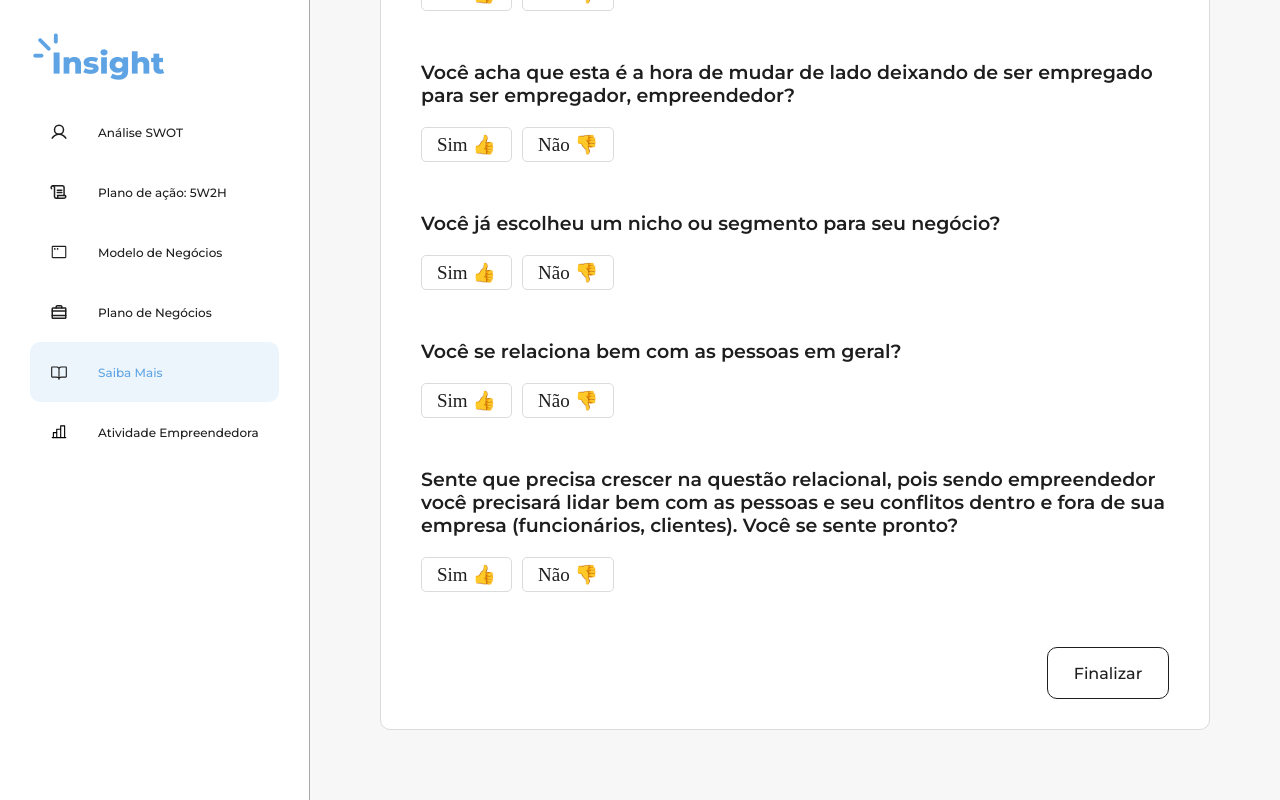
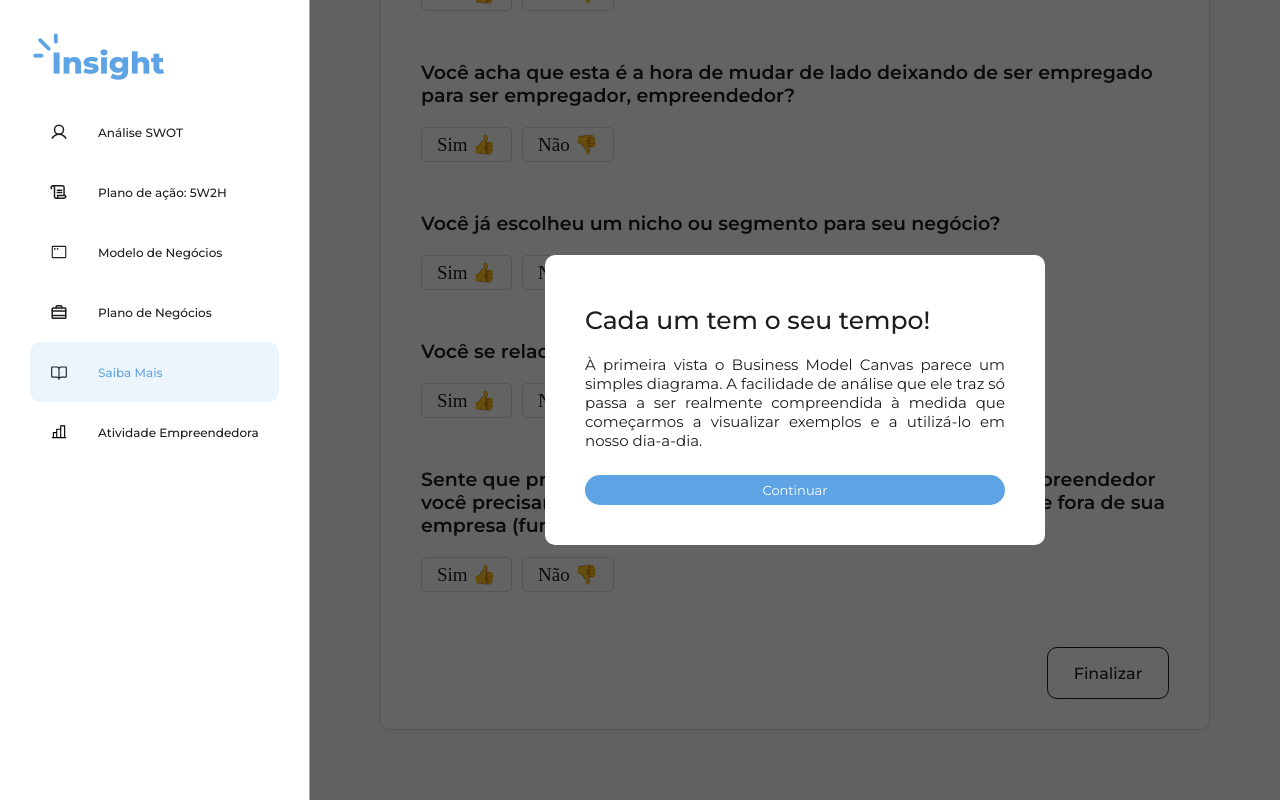
Before and after one commit to limarich/empreendify, a React (Vite) app: page /entrepreneurial-profile in a window 1280 px wide. Both pictures are taken after a click on the button "Finalizar". Shown: the part 404-1204 px from the top of the page. Built offline with nearby package versions, Linux system fonts and the light colour scheme.

Commit message:
Perfil empreendedor

```diff
--- a/src/pages/EntrepreneurialProfile/index.jsx
+++ b/src/pages/EntrepreneurialProfile/index.jsx
@@ -1,3 +1,4 @@
+import { useState } from "react";
 import { Container } from "../../components/Container";
 import { SectionHeader } from '../../components/SectionHeader';
 
@@ -6,6 +7,10 @@ import { ObjectiveQuestion } from './ObjectiveQuestion';
 import styles from "./styles.module.css";
 
 export const EntrepreneurialProfile = () => {
+
+  const [showPopup, setShowPopup] = useState(false);
+  const widthOfPopup = 500;
+
   return (
     <Container>
       <div className={styles.contentContainer}>
@@ -36,13 +41,53 @@ export const EntrepreneurialProfile = () => {
           <div style={{ display: 'flex', justifyContent: 'flex-end' }}>
             <button
               className={styles.submitButton}
-              onClick={() => {}}
+              onClick={() => {
+                setShowPopup(true)
+              }}
             >
               Finalizar
             </button>
           </div>
         </div>
       </div>
+
+      {
+        showPopup &&
+        <>
+          <div className={styles.fade}
+            style={showPopup && {
+              display: 'flex',
+              border: '0px solid blue'
+            }}
+          >
+            <div className={styles.popup}
+              style={{
+                width: widthOfPopup,
+                left: `calc(50% - ${widthOfPopup / 2}px)`
+              }}
+            >
+              <h4 className={styles.popupTitle}>
+                Cada um tem o seu tempo!
+              </h4>
+              <p className={styles.popupDescription}>
+                À primeira vista o Business Model Canvas parece um simples diagrama. A facilidade de análise que ele traz só passa a ser realmente compreendida à medida que começarmos a visualizar exemplos e a utilizá-lo em nosso dia-a-dia.
+              </p>
+              <a
+                href="#"
+                className={styles.popupButton}
+                style={{
+                  height: 30,
+                  fontSize: 13,
+                  borderRadius: 30
+                }}
+                onClick={() => setShowPopup(false)}
+              >
+                Continuar
+              </a>
+            </div>
+          </div>
+        </>
+      }
     </Container>
   );
 };
--- a/src/pages/EntrepreneurialProfile/styles.module.css
+++ b/src/pages/EntrepreneurialProfile/styles.module.css
@@ -31,3 +31,65 @@
   color: var(--dark-gray);
   font-size: bold;
 }
+
+.fade {
+  width: calc(100% - 310px);
+  height: 100%;
+  background: rgba(0, 0, 0, 0.61);
+
+  position: fixed;
+  z-index: 1;
+  right: 0;
+  top: 0;
+
+  display: none;
+  justify-content: center;
+  align-items: center;
+}
+
+.popup {
+  z-index: 2;
+
+  border: 0px solid red;
+  background-color: var(--light-white);
+
+  border-radius: 10px;
+  padding: 40px;
+
+  display: flex;
+  flex-direction: column;
+
+  align-self: center;
+}
+
+.popupTitle {
+  font-size: 25px;
+  font-weight: 500;
+
+  margin-bottom: 20px;
+}
+
+.popupDescription {
+  font-size: 15px;
+  text-align: justify;
+
+  margin-bottom: 25px;
+}
+
+.popupButton {
+  font-size: 18px;
+  color: var(--dark-gray);
+  font-size: bold;
+
+  background-color: var(--normal-blue);
+  color: var(--light-white);
+  border-radius: 10px;
+  border: 0;
+
+  display: flex;
+  justify-content: center;
+  align-items: center;
+
+  height: 70px;
+  width: 100%;
+}
--- a/src/pages/Profile/index.jsx
+++ b/src/pages/Profile/index.jsx
@@ -2,11 +2,10 @@ import { useState } from "react";
 import { Container } from "../../components/Container";
 
 import styles from "./styles.module.css";
-import './styles.module.css';
 
 export const Profile = () => {
   const [showPopup, setShowPopup] = useState(false);
-  const width = 320;
+  const widthOfPopup = 320;
 
   return (
     <Container>
@@ -50,8 +49,8 @@ export const Profile = () => {
           >
             <div className={styles.popup}
               style={{
-              width: width,
-              left: `calc(50% - ${width / 2}px)`
+                width: widthOfPopup,
+                left: `calc(50% - ${widthOfPopup / 2}px)`
               }}
             >
               <h4 className={styles.popupTitle}>
```
Lines whose indentation alone changed are shown as unchanged.
